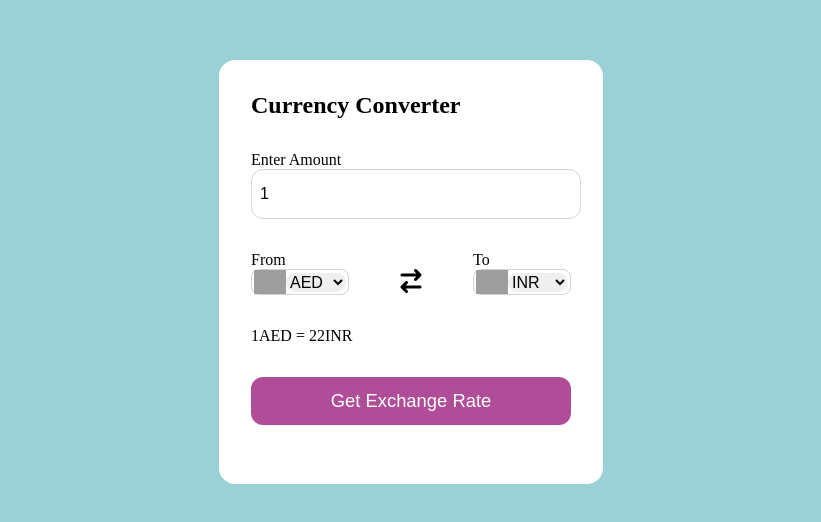
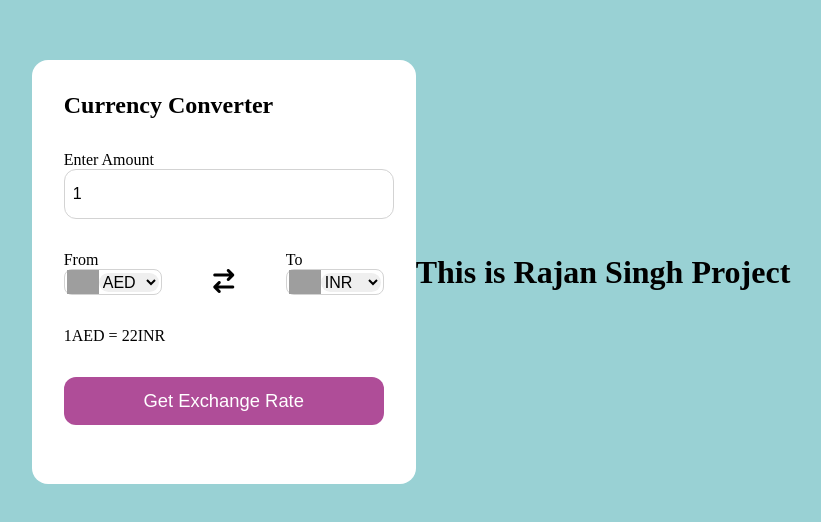
Before and after one commit to RajanSingh08/CurrencyConverter-Project, a plain HTML site: page index.html in a window 1280 px wide. Shown: the part 128-650 px from the top of the page, without its empty margins (229-1050 px from the left). Drawn offline with Linux system fonts and the light colour scheme; no server answers; grey boxes are pictures that could not be loaded.

Commit message:
second commit

```diff
--- a/index.html
+++ b/index.html
@@ -44,5 +44,6 @@
     </div>
     <script src="codes.js"></script>
     <script src="app.js"></script>
+    <h1>This is Rajan Singh Project</h1>
   </body>
 </html>
```
